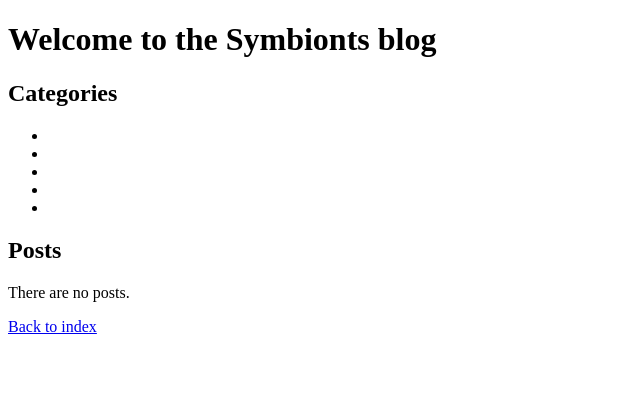
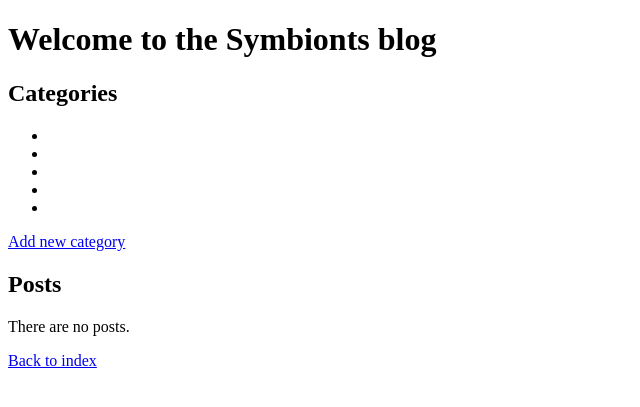
Before and after one commit to ldconejo/djangoProject, a Django app: template code/tango_with_django_project/templates/blog/index.html in a window 1280 px wide. Shown: the top 407 px of the page, without its empty margins (0-640 px from the left). Run offline with Django 3.2, Linux system fonts and the light colour scheme; the template is opened without the code that fills it: values that come from a table or form of the project are taken from there, others are empty; data comes from the database, SQL or seed files in the repository; parts of the project's set-up code (start-up, migrations or seed data) failed here and were passed over.

Commit message:
Debugging add_category functionality.

```diff
--- a/code/tango_with_django_project/templates/blog/index.html
+++ b/code/tango_with_django_project/templates/blog/index.html
@@ -9,6 +9,10 @@
                 <li><a href="{{ category.get_absolute_url }}">{{ category.title }}</a></li>
             {% endfor %}
         </ul>
+
+        <p>
+            <a href="/blog/add_category/">Add new category</a>
+        </p>
     {% else %}
         <p>There are no categories.</p>
     {% endif %}
```
